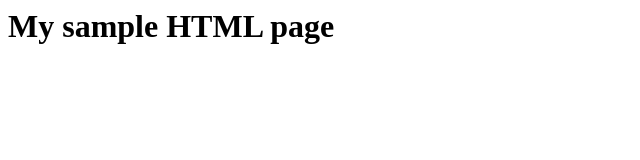
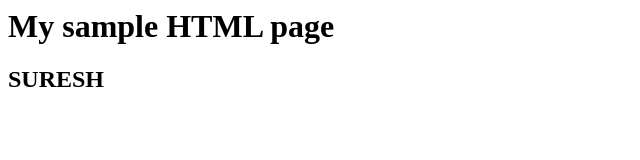
Before and after one commit to sureshkasi06/Myfirstrepo, a plain HTML site: page index.html in a window 1280 px wide. Shown: the whole page, without its empty margins (0-640 px from the left). Drawn offline with Linux system fonts and the light colour scheme.

Commit message:
Suresh Kasi

```diff
--- a/index.html
+++ b/index.html
@@ -8,7 +8,7 @@
 <body>
 
 <h1>My sample HTML page</h1>
-
+<h2 color="orange">SURESH</h2>
 </body>
 
 </html>
```
